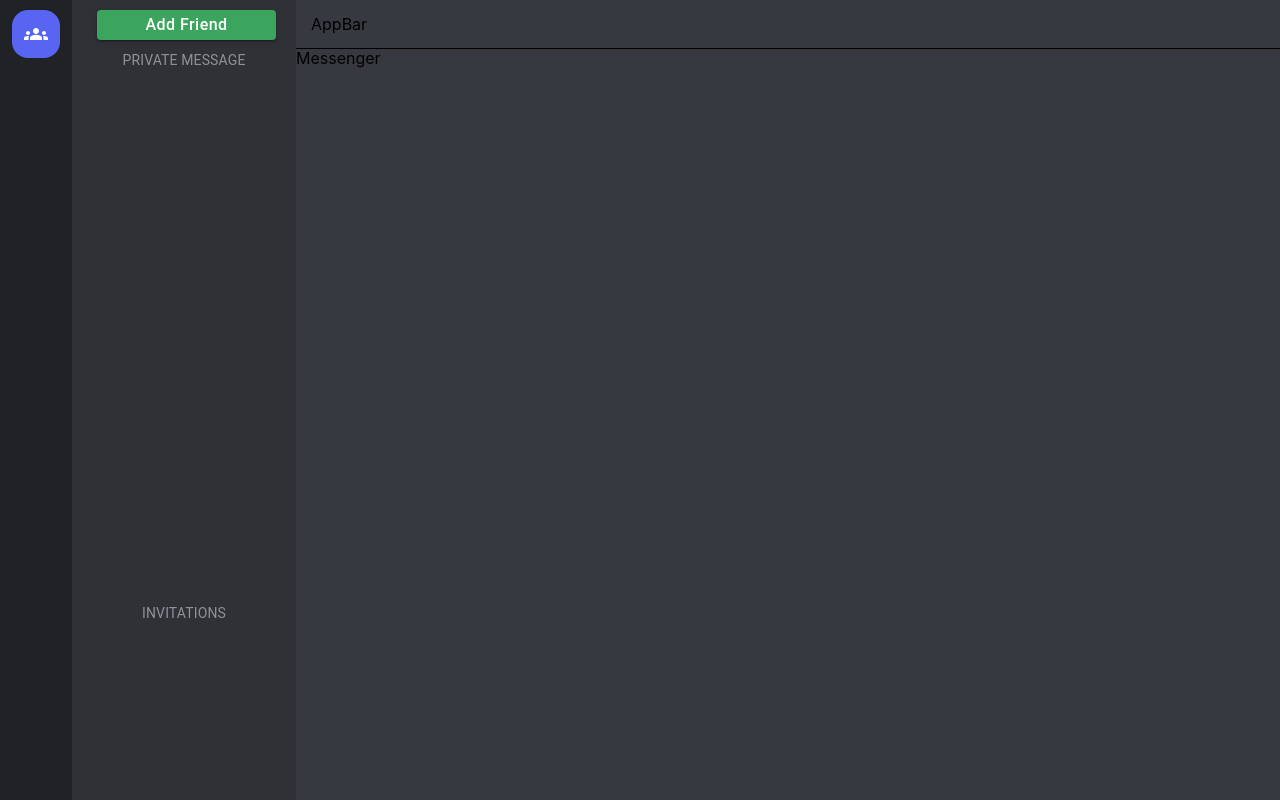
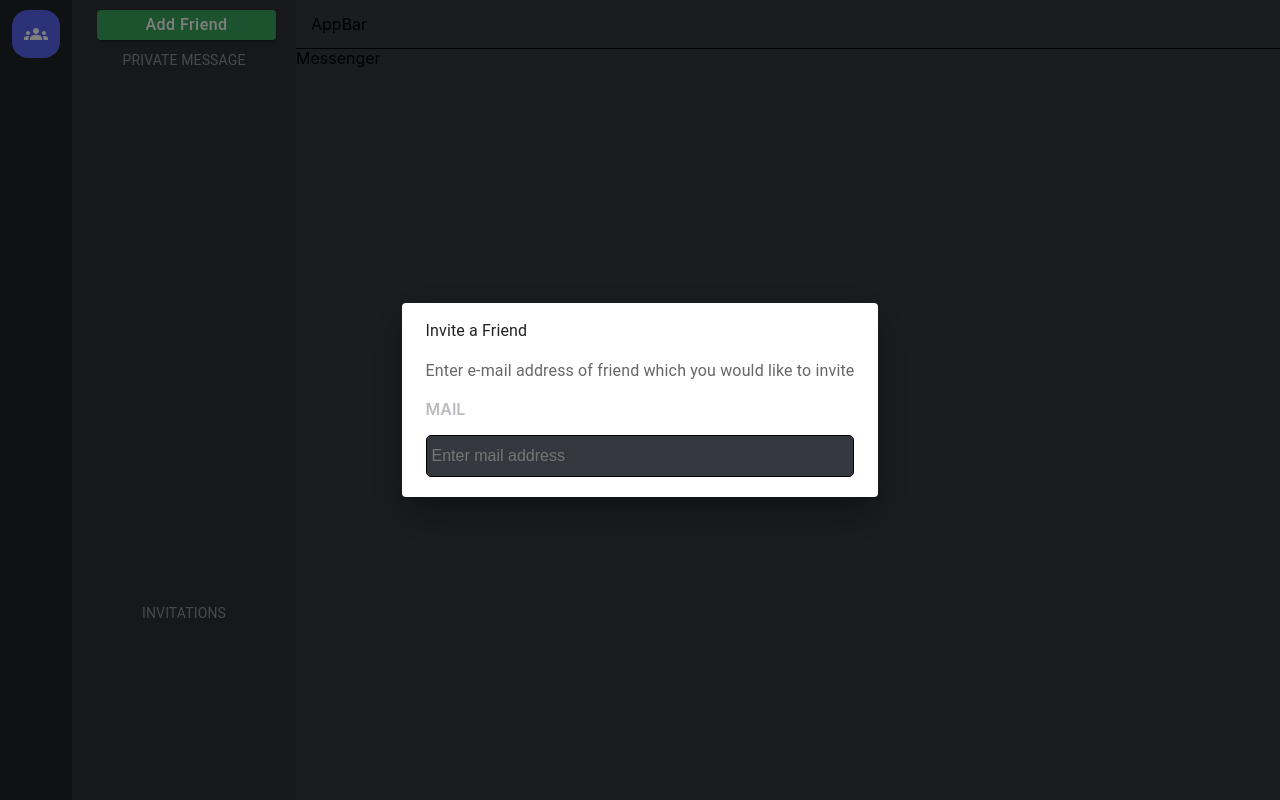
Before and after one commit to hatembenmahjouba/discord-clone, a React (Create React App) app: page /dashboard in a window 1280 px wide. Both pictures are taken after a click on the button "Add Friend". Built offline with nearby package versions, Linux system fonts and the light colour scheme.

Commit message:
add friend dialog

```diff
--- a/src/components/FriendsSideBar/AddFriendButton.js
+++ b/src/components/FriendsSideBar/AddFriendButton.js
@@ -1,5 +1,6 @@
-import React from 'react';
+import React, { useState } from 'react';
 import CustomPrimaryButton from '../UI/CustomPrimaryButton';
+import AddFriendDialog from './AddFriendDialog';
 
 const additionalStyles = {
   marginTop: '10px',
@@ -10,8 +11,12 @@ const additionalStyles = {
 };
 
 const AddFriendButton = () => {
+  const [isDialogOpen, setIsDialogOpen] = useState(false);
   const handleOpenAddFriendDialog = () => {
-    console.log('add friend');
+    setIsDialogOpen(true);
+  };
+  const handleCloseAddFriendDialog = () => {
+    setIsDialogOpen(false);
   };
   return (
     <>
@@ -20,6 +25,10 @@ const AddFriendButton = () => {
         label='Add Friend'
         onClick={handleOpenAddFriendDialog}
       />
+      <AddFriendDialog
+        isDialogOpen={isDialogOpen}
+        closeDialogHandler={handleCloseAddFriendDialog}
+      />
     </>
   );
 };
--- /dev/null
+++ b/src/components/FriendsSideBar/AddFriendDialog.js
@@ -0,0 +1,53 @@
+import Dialog from '@mui/material/Dialog';
+import React, { useEffect, useState } from 'react';
+import { validateMail } from '../../utils/validators';
+import DialogActions from '@mui/material/DialogActions';
+import DialogContent from '@mui/material/DialogContent';
+import DialogContentText from '@mui/material/DialogContentText';
+import DialogTitle from '@mui/material/DialogTitle';
+import Typography from '@mui/material/Typography';
+import InputWithLabel from '../UI/InputWithLabel';
+
+const AddFriendDialog = ({
+  isDialogOpen,
+  closeDialogHandler,
+  sendFriendInvitation = () => {},
+}) => {
+  const [mail, setMail] = useState('');
+  const [isFormValid, setIsFormValid] = useState('');
+
+  const handleSendInvitation = () => {};
+  const handleCloseDialog = () => {
+    closeDialogHandler();
+    setMail('');
+  };
+
+  useEffect(() => {
+    setIsFormValid(validateMail(mail));
+  }, [mail, setIsFormValid]);
+  return (
+    <div>
+      <Dialog open={isDialogOpen} onClose={handleCloseDialog}>
+        <DialogTitle>
+          <Typography>Invite a Friend</Typography>
+        </DialogTitle>
+        <DialogContent>
+          <DialogContentText>
+            <Typography>
+              Enter e-mail address of friend which you would like to invite
+            </Typography>
+          </DialogContentText>
+          <InputWithLabel
+            label='Mail'
+            type='text'
+            value={mail}
+            setValue={setMail}
+            placeholder='Enter mail address'
+          />
+        </DialogContent>
+      </Dialog>
+    </div>
+  );
+};
+
+export default AddFriendDialog;
--- a/src/utils/validators.js
+++ b/src/utils/validators.js
@@ -5,7 +5,7 @@ const validateUsername = (username) => {
   return username.length > 2 && username.length < 13;
 };
 
-const validateMail = (mail) => {
+export const validateMail = (mail) => {
   const emailPattern = /^[a-zA-Z0-9._-]+@[a-zA-Z0-9.-]+\.[a-zA-Z]{2,4}$/;
   return emailPattern.test(mail);
 };
```
